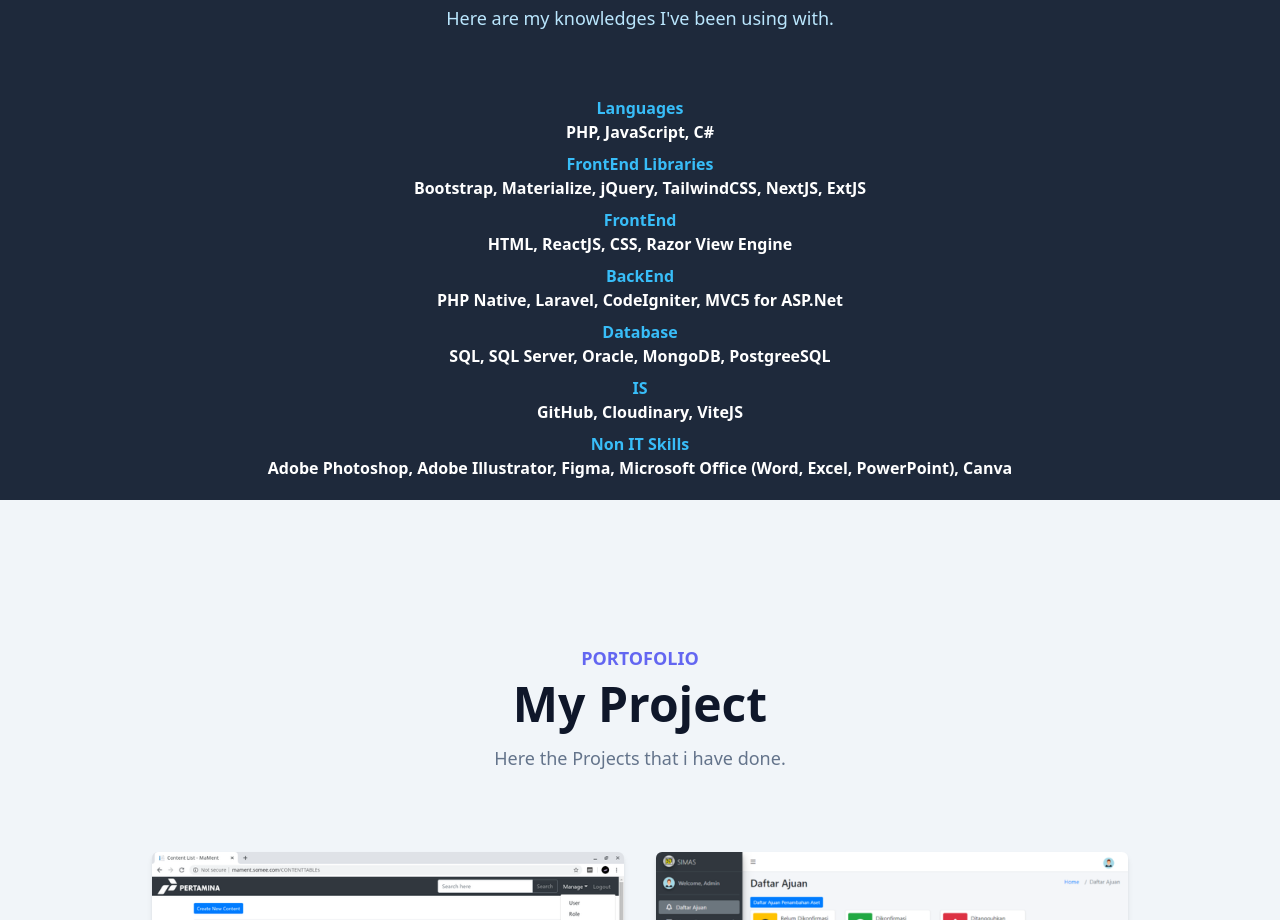
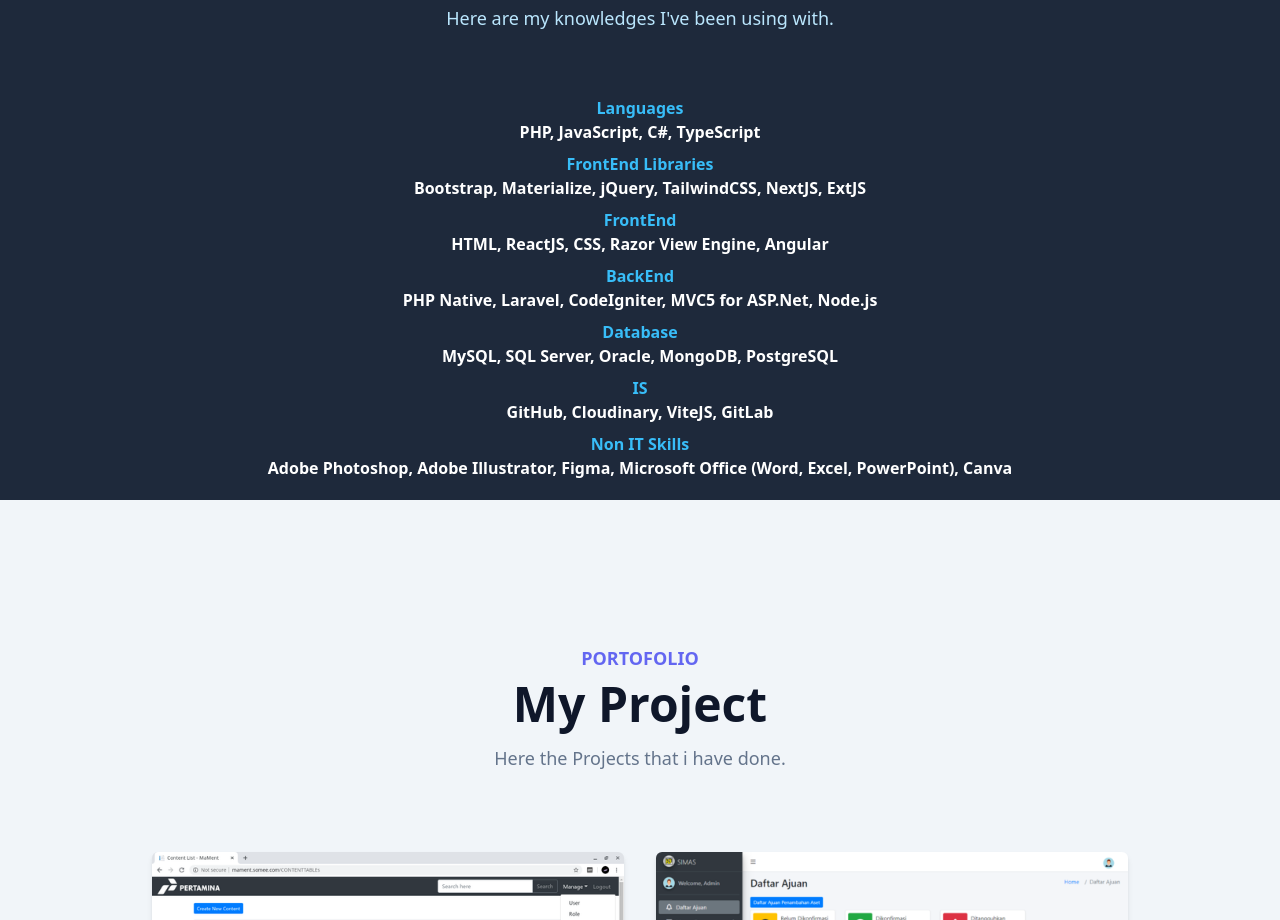
Before and after one commit to syahronirizki/my-portofolio, a website: page index.html in a window 1280 px wide. Shown: the part 1640-2560 px from the top of the page. Drawn offline with Linux system fonts and the light colour scheme; some packages are replaced by stand-ins of ours; a script that the page names is missing.

Commit message:
new update

```diff
--- a/index.html
+++ b/index.html
@@ -5,7 +5,7 @@
   <meta charset="UTF-8" />
   <meta http-equiv="X-UA-Compatible" content="IE-edge" />
   <meta name="viewport" content="width=device-width, initial-scale=1.0" />
-  <title>My Portofolio</title>
+  <title>Syahroni Rizki | Portfolio</title>
   <link href="dist/output.css" rel="stylesheet" />
   <script src="https://cdn.jsdelivr.net/npm/sweetalert2@7.12.15/dist/sweetalert2.all.min.js"></script>
   <link rel='stylesheet' href='https://cdn.jsdelivr.net/npm/sweetalert2@7.12.15/dist/sweetalert2.min.css'>
@@ -199,7 +199,7 @@
         <div class="w-full text-center lg:w-2/3 lg:mx-auto">
           <div class="w-full px-4 mb-2">
             <label for="languages" class="text-base font-bold text-sky-400">Languages</label>
-            <p class="text-base font-semibold text-white">PHP, JavaScript, C#</p>
+            <p class="text-base font-semibold text-white">PHP, JavaScript, C#, TypeScript</p>
           </div>
           <div class="w-full px-4 mb-2">
             <label for="FrontEndLibrary" class="text-base font-bold text-sky-400">FrontEnd Libraries</label>
@@ -209,24 +209,23 @@
           </div>
           <div class="w-full px-4 mb-2">
             <label for="FrontEnd" class="text-base font-bold text-sky-400">FrontEnd</label>
-            <p class="text-base font-semibold text-white">HTML, ReactJS, CSS, Razor View Engine</p>
+            <p class="text-base font-semibold text-white">HTML, ReactJS, CSS, Razor View Engine, Angular</p>
           </div>
           <div class="w-full px-4 mb-2">
             <label for="BackEnd" class="text-base font-bold text-sky-400">BackEnd</label>
-            <p class="text-base font-semibold text-white">PHP Native, Laravel, CodeIgniter, MVC5 for ASP.Net</p>
+            <p class="text-base font-semibold text-white">PHP Native, Laravel, CodeIgniter, MVC5 for ASP.Net, Node.js</p>
           </div>
           <div class="w-full px-4 mb-2">
             <label for="Database" class="text-base font-bold text-sky-400">Database</label>
-            <p class="text-base font-semibold text-white">SQL, SQL Server, Oracle, MongoDB, PostgreeSQL</p>
+            <p class="text-base font-semibold text-white">MySQL, SQL Server, Oracle, MongoDB, PostgreSQL</p>
           </div>
           <div class="w-full px-4 mb-2">
             <label for="IS" class="text-base font-bold text-sky-400">IS</label>
-            <p class="text-base font-semibold text-white">GitHub, Cloudinary, ViteJS</p>
+            <p class="text-base font-semibold text-white">GitHub, Cloudinary, ViteJS, GitLab</p>
           </div>
           <div class="w-full px-4 mb-2">
             <label for="IS" class="text-base font-bold text-sky-400">Non IT Skills</label>
             <p class="text-base font-semibold text-white">Adobe Photoshop, Adobe Illustrator, Figma, Microsoft Office (Word, Excel, PowerPoint), Canva </p>
-
           </div>
         </div>
     </div>
```
